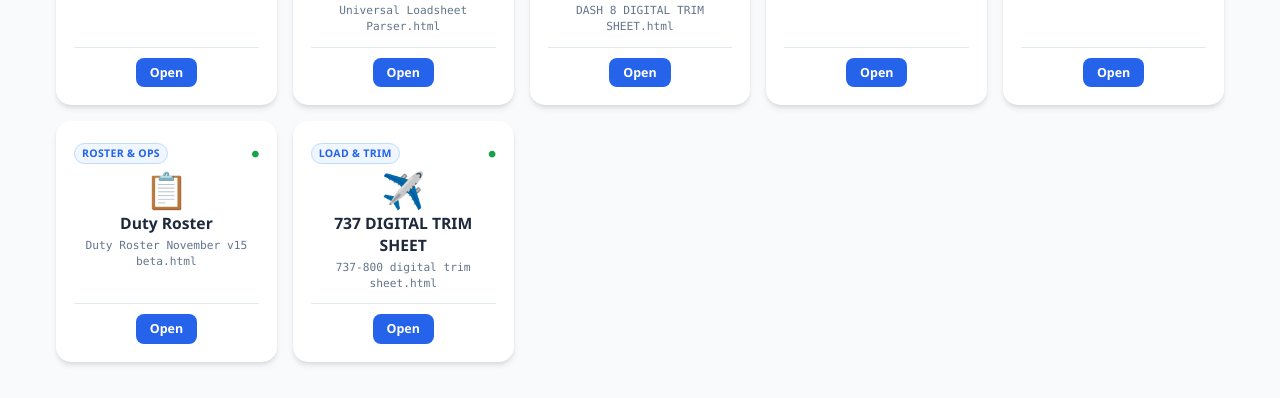
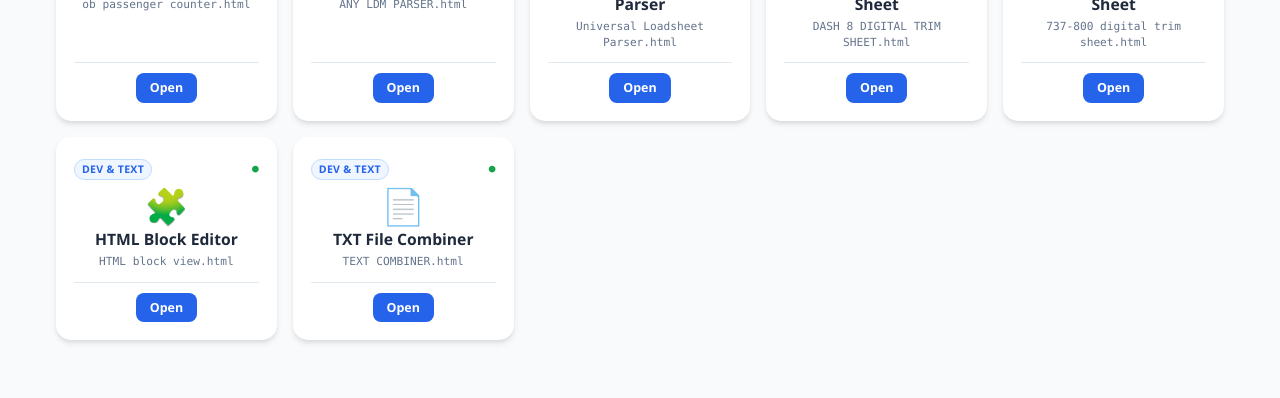
Before and after one commit to hasanace1997277-ui/Flight-handling-tools, a plain HTML site: page index.html in a window 1280 px wide. Shown: the part 565-963 px from the top of the page. After the commit the page ends 941 px from the top, so only its background shows below. Drawn offline with Linux system fonts and the light colour scheme.

Commit message:
Modify project filenames and sources in index.html
Updated project file names and URLs in the DEFAULT_PROJECTS array.

```diff
--- a/index.html
+++ b/index.html
@@ -552,7 +552,7 @@
           </div>
           <div class="form-group">
             <label for="projFile">HTML Filename</label>
-            <input type="text" id="projFile" placeholder="e.g. b737-trim.html" />
+            <input type="text" id="projFile" placeholder="e.g. 737-800 digital trim sheet.html" />
           </div>
           <div class="form-group full">
             <label for="projSrc">Link URL (src)</label>
@@ -584,91 +584,92 @@
 
     const DEFAULT_PROJECTS = [
       {
-    "title": "CGP Roster 6.0",
-    "icon": "📋",
-    "category": "ROSTER & OPS",
-    "file": "Digital Roster 6.0.html",
-    "src": "https://hasanace1997277-ui.github.io/Flight-handling-tools/Digital_Roster_5.0_Standalone.html"
+        title: "CGP Roster 6.0",
+        icon: "📋",
+        category: "ROSTER & OPS",
+        file: "Digital Roster 6.0.html",
+        src: BASE_URL + "Digital%20Roster%206.0.html"
       },
       {
-    "title": "MVT Generator (LT → UTC)",
-    "icon": "🕒",
-    "category": "ROSTER & OPS",
-    "file": "MVT GENERATOR.html",
-    "src": "https://hasanace1997277-ui.github.io/Flight-handling-tools/MVT%20GENERATOR.html"
+        title: "Duty Roster November v15 Beta",
+        icon: "📋",
+        category: "ROSTER & OPS",
+        file: "Duty Roster November v15 beta.html",
+        src: BASE_URL + "Duty%20Roster%20November%20v15%20beta.html"
       },
       {
-    "title": "Flight Ops Suite (UFDC 2.0)",
-    "icon": "📊",
-    "category": "LDM & MANIFEST",
-    "file": "UFDC 2.0.html",
-    "src": "https://hasanace1997277-ui.github.io/Flight-handling-tools/UFDC%202.0.html"
+        title: "MVT Generator (LT → UTC)",
+        icon: "🕒",
+        category: "ROSTER & OPS",
+        file: "MVT GENERATOR.html",
+        src: BASE_URL + "MVT%20GENERATOR.html"
       },
       {
-    "title": "Manifest Extractor 4.0",
-    "icon": "📑",
-    "category": "LDM & MANIFEST",
-    "file": "MANIFEST EXTRACTOR 4.0.html",
-    "src": "https://hasanace1997277-ui.github.io/Flight-handling-tools/MANIFEST%20EXTRACTOR%204.0.html"
+        title: "Flight Ops Suite (UFDC 2.0)",
+        icon: "📊",
+        category: "LDM & MANIFEST",
+        file: "UFDC 2.0.html",
+        src: BASE_URL + "UFDC%202.0.html"
       },
       {
-    "title": "OB Passenger Counter",
-    "icon": "🧳",
-    "category": "LDM & MANIFEST",
-    "file": "ob passenger counter.html",
-    "src": "https://hasanace1997277-ui.github.io/Flight-handling-tools/ob%20passenger%20counter.html"
+        title: "Manifest Extractor 4.0",
+        icon: "📑",
+        category: "LDM & MANIFEST",
+        file: "MANIFEST EXTRACTOR 4.0.html",
+        src: BASE_URL + "MANIFEST%20EXTRACTOR%204.0.html"
       },
       {
-    "title": "Any LDM Parser",
-    "icon": "🔄",
-    "category": "LDM & MANIFEST",
-    "file": "ANY LDM PARSER.html",
-    "src": "https://hasanace1997277-ui.github.io/Flight-handling-tools/ANY%20LDM%20PARSER.html"
+        title: "OB Passenger Counter",
+        icon: "🧳",
+        category: "LDM & MANIFEST",
+        file: "ob passenger counter.html",
+        src: BASE_URL + "ob%20passenger%20counter.html"
       },
       {
-    "title": "Universal Loadsheet Parser",
-    "icon": "⚖️",
-    "category": "LOAD & TRIM",
-    "file": "Universal Loadsheet Parser.html",
-    "src": "https://hasanace1997277-ui.github.io/Flight-handling-tools/Universal%20Loadsheet%20Parser.html"
+        title: "Any LDM Parser",
+        icon: "🔄",
+        category: "LDM & MANIFEST",
+        file: "ANY LDM PARSER.html",
+        src: BASE_URL + "ANY%20LDM%20PARSER.html"
       },
       {
-    "title": "Dash 8 Digital Trim Sheet",
-    "icon": "✈️",
-    "category": "LOAD & TRIM",
-    "file": "DASH 8 DIGITAL TRIM SHEET.html",
-    "src": "https://hasanace1997277-ui.github.io/Flight-handling-tools/DASH%208%20DIGITAL%20TRIM%20SHEET.html"
+        title: "Universal Loadsheet Parser",
+        icon: "⚖️",
+        category: "LOAD & TRIM",
+        file: "Universal Loadsheet Parser.html",
+        src: BASE_URL + "Universal%20Loadsheet%20Parser.html"
       },
       {
-    "title": "HTML Block Editor",
-    "icon": "🧩",
-    "category": "DEV & TEXT",
-    "file": "HTML block view.html",
-    "src": "https://hasanace1997277-ui.github.io/Flight-handling-tools/HTML%20block%20view.html"
+        title: "Dash 8 Digital Trim Sheet",
+        icon: "✈️",
+        category: "LOAD & TRIM",
+        file: "DASH 8 DIGITAL TRIM SHEET.html",
+        src: BASE_URL + "DASH%208%20DIGITAL%20TRIM%20SHEET.html"
       },
       {
-    "title": "TXT File Combiner",
-    "icon": "📄",
-    "category": "DEV & TEXT",
-    "file": "TEXT COMBINER.html",
-    "src": "https://hasanace1997277-ui.github.io/Flight-handling-tools/TEXT%20COMBINER.html"
+        title: "737-800 Digital Trim Sheet",
+        icon: "⚖️",
+        category: "LOAD & TRIM",
+        file: "737-800 digital trim sheet.html",
+        src: BASE_URL + "737-800%20digital%20trim%20sheet.html"
       },
       {
-    "title": "Duty Roster",
-    "icon": "📋",
-    "category": "ROSTER & OPS",
-    "file": "Duty Roster November v15 beta.html",
-    "src": "https://hasanace1997277-ui.github.io/Flight-handling-tools/Duty%20Roster%20November%20v15%20beta.html"
+        title: "HTML Block Editor",
+        icon: "🧩",
+        category: "DEV & TEXT",
+        file: "HTML block view.html",
+        src: BASE_URL + "HTML%20block%20view.html"
       },
       {
-    "title": "737 DIGITAL TRIM SHEET",
-    "icon": "✈️",
-    "category": "LOAD & TRIM",
-    "file": "737-800 digital trim sheet.html",
-    "src": "https://hasanace1997277-ui.github.io/Flight-handling-tools/737-800%20digital%20trim%20sheet.html"
+        title: "TXT File Combiner",
+        icon: "📄",
+        category: "DEV & TEXT",
+        file: "TEXT COMBINER.html",
+        src: BASE_URL + "TEXT%20COMBINER.html"
       }
     ];
-    const STORAGE_KEY = "flight_handling_portal_icons_v3";
+
+    const STORAGE_KEY = "flight_handling_portal_icons_v4";
     const VIEW_KEY = "flight_handling_portal_compact_v1";
     let projects = [];
     let activeCategory = "ALL";
```
Lines whose indentation alone changed are shown as unchanged.
